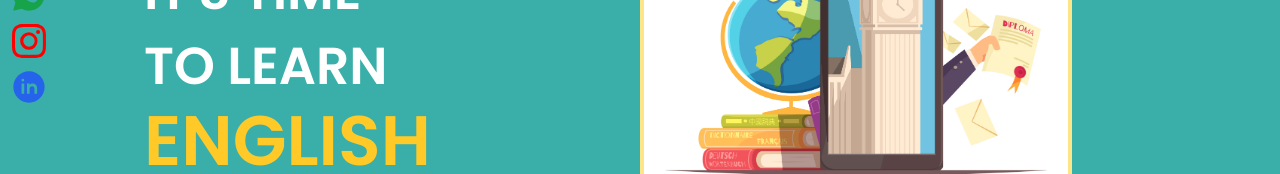
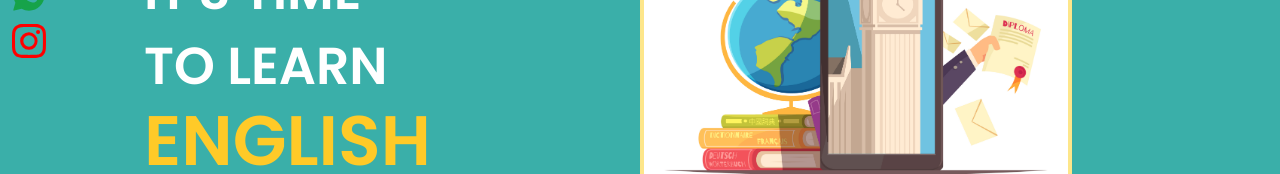
Before and after one commit to Dina2703/anara-website, a React (Create React App) app: page / in a window 1280 px wide. Shown: the part 280-454 px from the top of the page. Built offline with nearby package versions, Linux system fonts and the light colour scheme.

Commit message:
removed LinkedIn icon from the vertical social links

```diff
--- a/src/components/SocialVerticalLinks.js
+++ b/src/components/SocialVerticalLinks.js
@@ -43,21 +43,6 @@ const SocialVerticalLinks = () => (
           ></path>{" "}
         </svg>
       </a>
-
-      <a href="#" title="Share on LinkedIn">
-        <svg
-          className="fill-blue-600"
-          xmlns="http://www.w3.org/2000/svg"
-          x="0px"
-          y="0px"
-          width="34"
-          height="34"
-          viewBox="0 0 50 50"
-        >
-          <path d="M25,2C12.318,2,2,12.317,2,25s10.318,23,23,23s23-10.317,23-23S37.682,2,25,2z M18,35h-4V20h4V35z M16,17 c-1.105,0-2-0.895-2-2c0-1.105,0.895-2,2-2s2,0.895,2,2C18,16.105,17.105,17,16,17z M37,35h-4v-5v-2.5c0-1.925-1.575-3.5-3.5-3.5 S26,25.575,26,27.5V35h-4V20h4v1.816C27.168,20.694,28.752,20,30.5,20c3.59,0,6.5,2.91,6.5,6.5V35z"></path>
-        </svg>
-      </a>
-      <a href="#" title="Share on LinkedIn"></a>
     </div>
   </section>
 );
```
